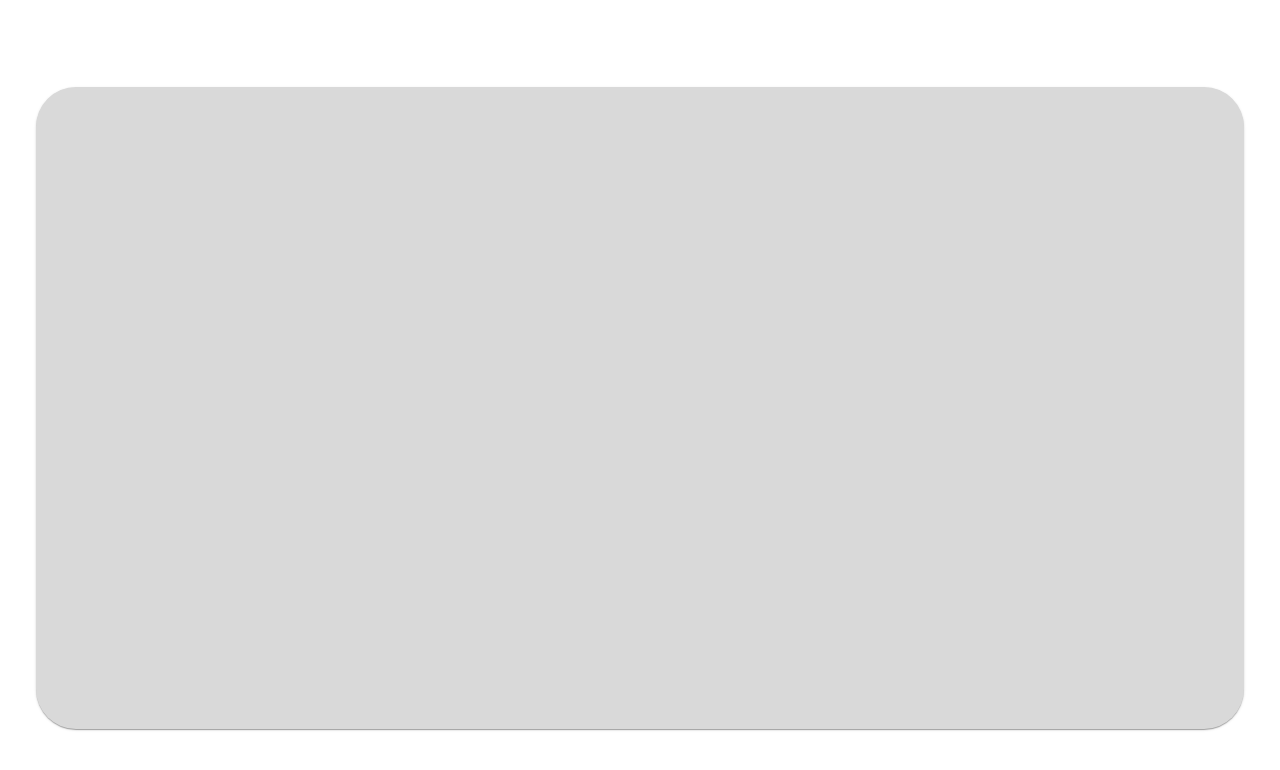
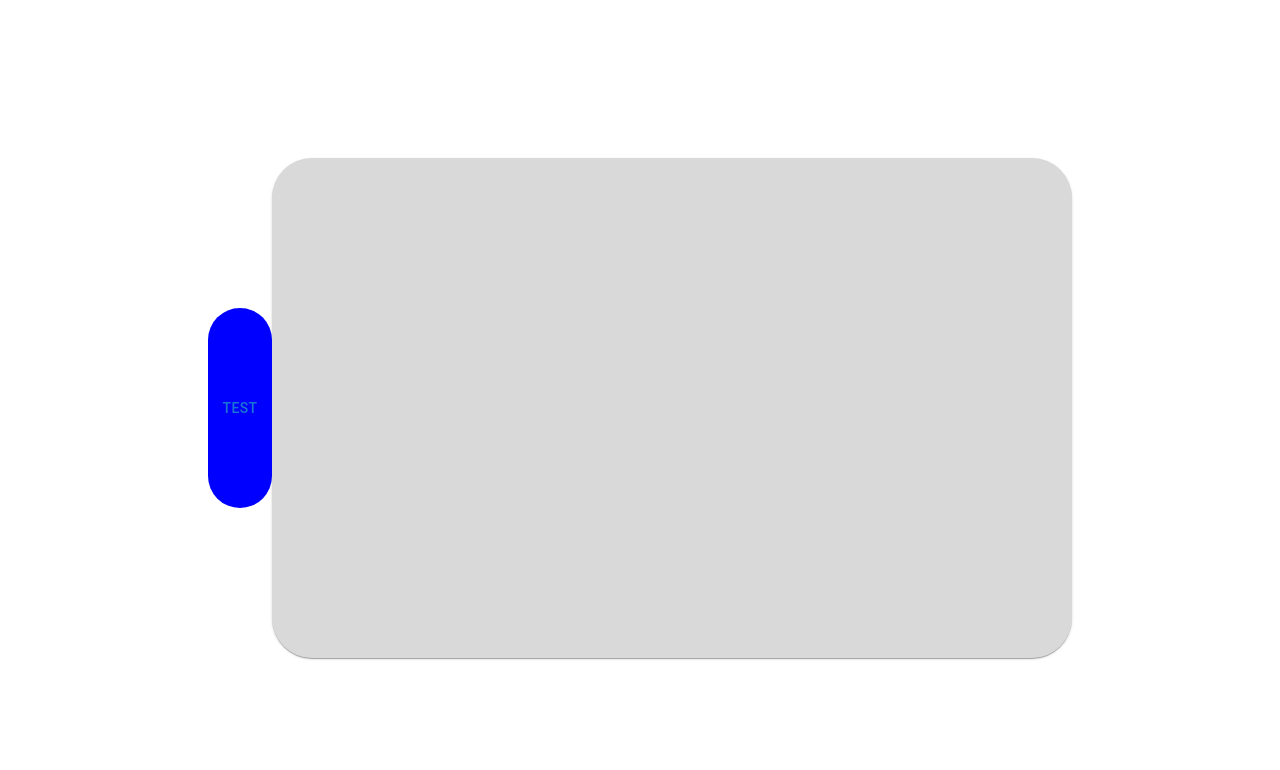
Before and after one commit to thompsontnmt/banana-grabber, a Next.js app: page / in a window 1280 px wide. Shown: the top 770 px of the page. Built offline with nearby package versions, Linux system fonts and the light colour scheme.

Commit message:
Complete add button and waiting for feedback

```diff
--- a/src/app/components/ListCard.tsx
+++ b/src/app/components/ListCard.tsx
@@ -9,14 +9,15 @@ import Typography from '@mui/material/Typography';
 
 export default function ListCard() {
   return (
-    <Card sx={{
-        width: 1208 ,
-        height: 642 ,
-        bgcolor: '#D9D9D9' ,
-        borderRadius: 10 ,
-    }}>
+    <>
+      <Card sx={{
+        width: 800,
+        height: 500,
+        bgcolor: '#D9D9D9',
+        borderRadius: 10,
+      }} />
 
 
-    </Card>
+    </>
   );
 }
--- a/src/app/page.tsx
+++ b/src/app/page.tsx
@@ -1,7 +1,7 @@
 import React from 'react';
-import { Box, Typography } from '@mui/material';
+import { Box, Button, Stack, Typography } from '@mui/material';
 import ListCard from './components/ListCard';
-
+//import Button from '@mui/material/Button';
 
 const ToDoList = () => {
   return (
@@ -13,8 +13,17 @@ const ToDoList = () => {
         height: '100vh', // This sets the height to 100% of the viewport height
       }}
     >
+      <Button sx={{
+        width: 50,
+        height: 200,
+        bgcolor: 'blue',
+        borderRadius: 10,
+      }}>
+        Test
+      </Button>
       <ListCard />
     </Box>
+
   );
 }
 
```
